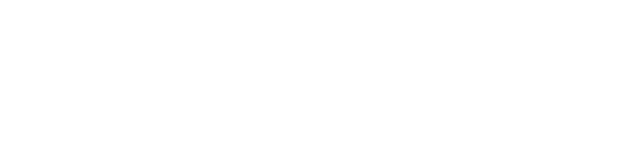
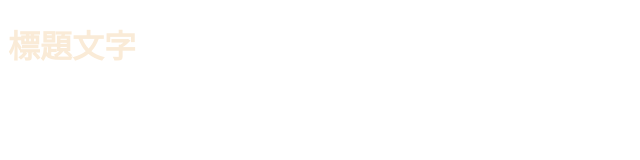
Before and after one commit to auhazel/Github0212, a plain HTML site: page index.html in a window 1280 px wide. Shown: the whole page, without its empty margins (0-640 px from the left). Drawn offline with Linux system fonts and the light colour scheme.

Commit message:
新增標題

```diff
--- a/index.html
+++ b/index.html
@@ -6,6 +6,6 @@
     <title>Document</title>
 </head>
 <body>
-    <h1></h1>
+    <h1>標題文字</h1>
 </body>
 </html>
```
